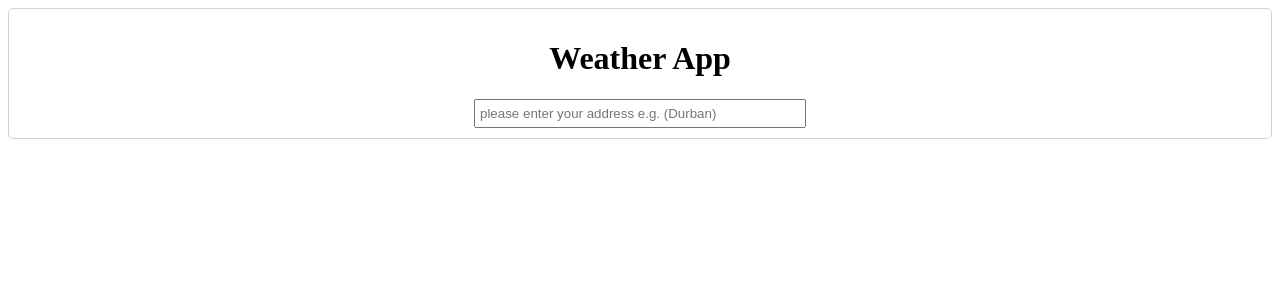
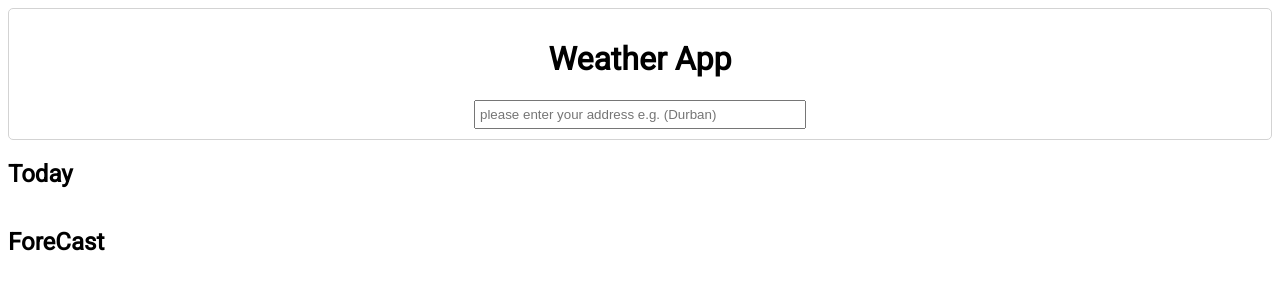
Before and after one commit to PigeonMayo/weatherapp, a React (Create React App) app: page / in a window 1280 px wide. Shown: the top 300 px of the page. Built offline with nearby package versions, Linux system fonts and the light colour scheme.

Commit message:
finalised forecast cards CSS

```diff
--- /dev/null
+++ b/src/App.css
@@ -0,0 +1,6 @@
+
+@import url('https://fonts.googleapis.com/css?family=Roboto');
+
+.app-header{
+    font-family: 'Roboto';
+}
--- a/src/App.js
+++ b/src/App.js
@@ -1,3 +1,5 @@
+
+import './App.css'
 import { useState } from "react"
 import SearchBar from "./components/SearchBar"
 import Card from './components/WeatherList'
@@ -26,7 +28,7 @@ function App(){
 
     }
 
-    return <div>
+    return <div className='app-header'>
         <SearchBar onSubmit = {handleSubmit}/>
         <Card  weatherToday = {weatherToday} weatherForecast = {weatherForecast} weatherHistory = {weatherHistory} />
     </div>
--- a/src/components/Forecast.css
+++ b/src/components/Forecast.css
@@ -1,11 +1,15 @@
 
 .weather-card  {
     /* Add shadows to create the "card" effect */
+    border-radius:10px;
+	  -webkit-border-radius:10px;
+	  -moz-border-radius:10px;
+
     box-shadow: 0 4px 8px 0 rgba(0,0,0,0.2);
     transition: 0.3s;
     background-color: rgb(8, 87, 87);
     color: white;
-    width: 300px;
+    width: 250px;
     text-align: center;
     padding-top: .25rem;
 
@@ -13,11 +17,19 @@
 
   .weather-card img{
     padding-bottom: .5rem;
+    min-height: 100px;
+    min-width: 100px;
   }
 
   /* On mouse-over, add a deeper shadow */
   .weather-card:hover {
     box-shadow: 0 8px 16px 0 rgba(0,0,0,0.2);
+  }
+
+  .weather-card h3{
+    padding-bottom: 150px ;
+    text-decoration-line: underline;
+
   }
 
   /* Add some padding inside the card container */
--- a/src/components/Forecast.js
+++ b/src/components/Forecast.js
@@ -2,16 +2,17 @@ import './Forecast.css'
 
 
 function Forecast ({weather}){
-return <div className="weather-card" >
+return <div className="weather-card" note>
 
-    <h1> {weather.day.avgtemp_c} °C</h1>
-    <img src={weather.day.condition.icon} alt={weather.day.condition.text}/>
+    <img src={weather.day.condition.icon} alt={weather.day.condition.text} />
+    <h3> {weather.day.avgtemp_c} °C</h3>
+
 
     <div className='container'>
-    <div>{weather.day.condition.text}</div>
+    <h5>{weather.day.condition.text}</h5>
 
 
-    <div>{weather.day.daily_chance_of_rain} %</div>
+    <div>Chance of Rain: {weather.day.daily_chance_of_rain} %</div>
 
     <div>High: {weather.day.maxtemp_c} °C</div>
     <div>Low: {weather.day.mintemp_c} °C</div>
--- a/src/components/WeatherList.css
+++ b/src/components/WeatherList.css
@@ -1,9 +1,10 @@
+
 .weather-list {
-    margin-top: 20px;
-    margin: 20px 300px 0 300px;
-    columns: 3;
-    display: flex;
-    justify-content: space-between;
+    margin-top: 20px ;
+    display: grid;
+    grid-template-columns: 250px 250px 250px;
+    grid-gap: 50px;
+    justify-content: center;
     align-items: center;
-    align-content: center;
-}
+
+  }
--- a/src/components/WeatherList.js
+++ b/src/components/WeatherList.js
@@ -7,7 +7,13 @@ function WeatherList({weatherToday,weatherForecast,weatherHistory}){
         return <Forecast key={weather.date_epoch} weather = {weather} />
     })
 
-    return <div className='weather-list'>{weatherForecastList}</div>
+    return <div>
+
+        <h2>Today</h2>
+        <div className='weather-list'>{weatherToday}</div>
+        <h2>ForeCast</h2>
+        <div className='weather-list'>{weatherForecastList}</div>
+    </div>
 
 }
 
```
